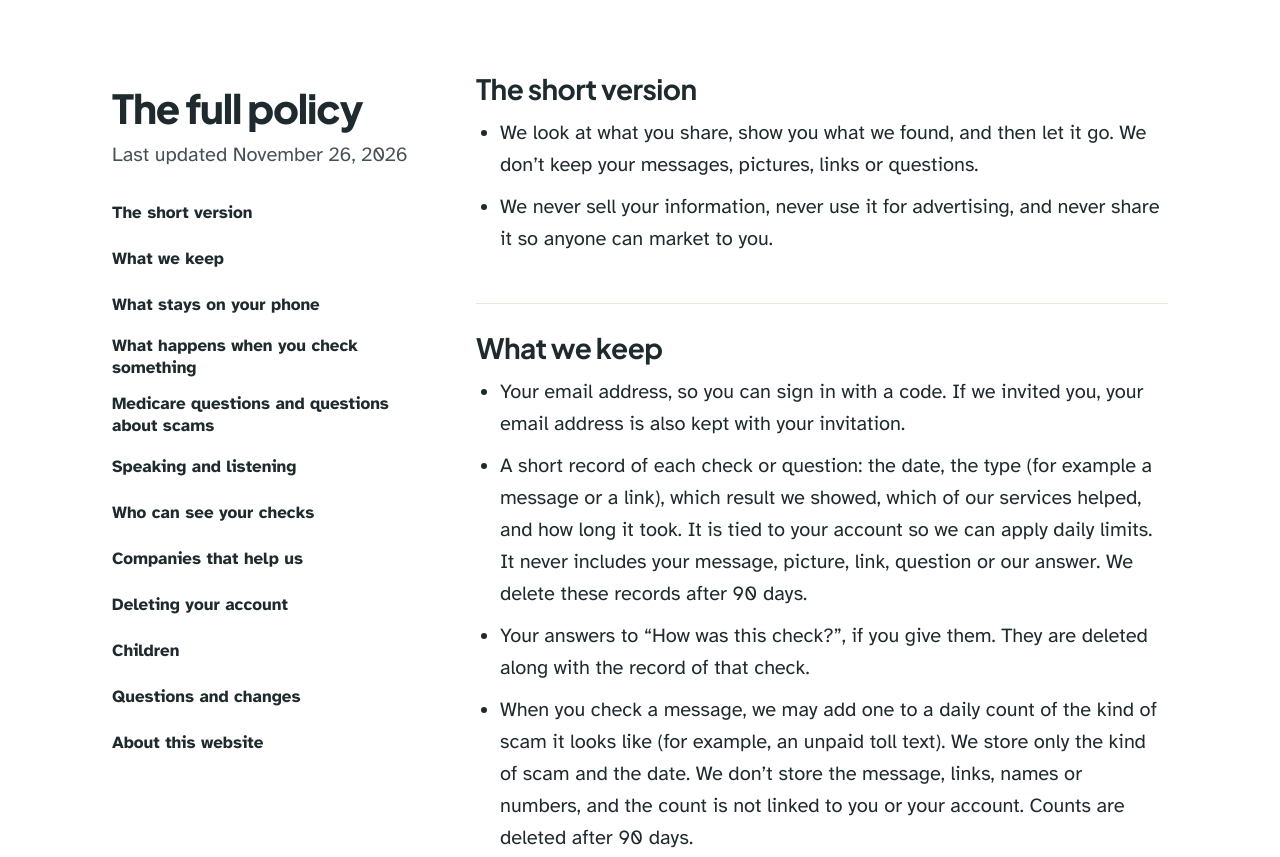
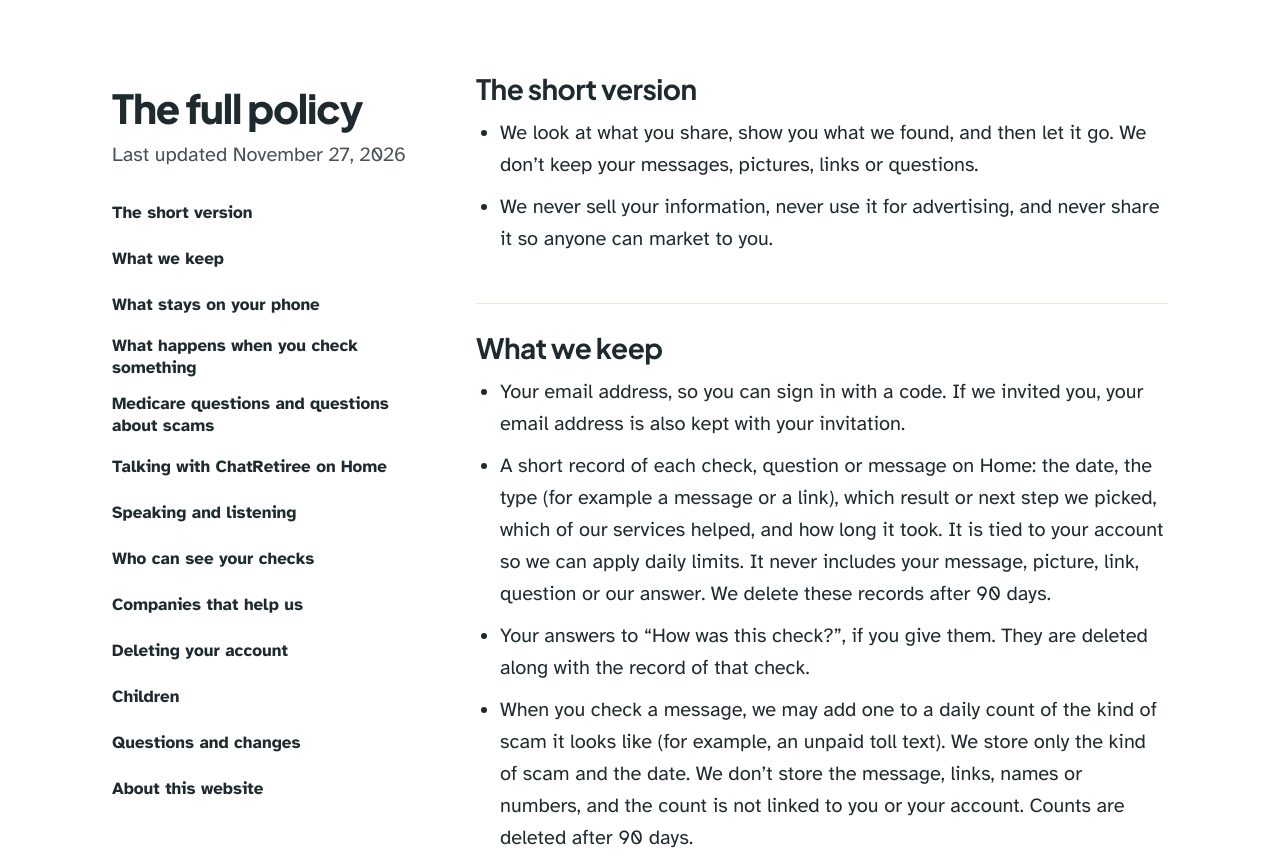
Before and after one commit to devchatretiree/chatretiree-website, a plain HTML site: page privacy/index.html in a window 1280 px wide. Shown: the part 1420-2277 px from the top of the page. Drawn offline with Linux system fonts and the light colour scheme.

Commit message:
Privacy page: add "Talking with ChatRetiree on Home" to match the app (#14)
Claude-Session: https://claude.ai/code/session_01E5z8CJ4avNgv9PHrpDxcne

Co-authored-by: Claude <noreply@anthropic.com>

```diff
--- a/privacy/index.html
+++ b/privacy/index.html
@@ -46,15 +46,15 @@
   <div class="wrap pv-full">
     <aside class="pv-toc">
       <h2 id="full-h">The full policy</h2>
-      <p class="pv-date">Last updated November 26, 2026</p>
-      <nav aria-label="Privacy policy sections"><ol><li><a href="#the-short-version">The short version</a></li><li><a href="#what-we-keep">What we keep</a></li><li><a href="#what-stays-on-your-phone">What stays on your phone</a></li><li><a href="#what-happens-when-you-check-something">What happens when you check something</a></li><li><a href="#medicare-questions-and-questions-about-scams">Medicare questions and questions about scams</a></li><li><a href="#speaking-and-listening">Speaking and listening</a></li><li><a href="#who-can-see-your-checks">Who can see your checks</a></li><li><a href="#companies-that-help-us">Companies that help us</a></li><li><a href="#deleting-your-account">Deleting your account</a></li><li><a href="#children">Children</a></li><li><a href="#questions-and-changes">Questions and changes</a></li><li><a href="#this-website">About this website</a></li></ol></nav>
+      <p class="pv-date">Last updated November 27, 2026</p>
+      <nav aria-label="Privacy policy sections"><ol><li><a href="#the-short-version">The short version</a></li><li><a href="#what-we-keep">What we keep</a></li><li><a href="#what-stays-on-your-phone">What stays on your phone</a></li><li><a href="#what-happens-when-you-check-something">What happens when you check something</a></li><li><a href="#medicare-questions-and-questions-about-scams">Medicare questions and questions about scams</a></li><li><a href="#talking-with-chatretiree-on-home">Talking with ChatRetiree on Home</a></li><li><a href="#speaking-and-listening">Speaking and listening</a></li><li><a href="#who-can-see-your-checks">Who can see your checks</a></li><li><a href="#companies-that-help-us">Companies that help us</a></li><li><a href="#deleting-your-account">Deleting your account</a></li><li><a href="#children">Children</a></li><li><a href="#questions-and-changes">Questions and changes</a></li><li><a href="#this-website">About this website</a></li></ol></nav>
     </aside>
     <div class="pv-body"><section class="pv-sec" id="the-short-version" aria-labelledby="the-short-version-h"><h3 id="the-short-version-h">The short version</h3><ul>
 <li>We look at what you share, show you what we found, and then let it go. We don’t keep your messages, pictures, links or questions.</li>
 <li>We never sell your information, never use it for advertising, and never share it so anyone can market to you.</li>
 </ul></section><section class="pv-sec" id="what-we-keep" aria-labelledby="what-we-keep-h"><h3 id="what-we-keep-h">What we keep</h3><ul>
 <li>Your email address, so you can sign in with a code. If we invited you, your email address is also kept with your invitation.</li>
-<li>A short record of each check or question: the date, the type (for example a message or a link), which result we showed, which of our services helped, and how long it took. It is tied to your account so we can apply daily limits. It never includes your message, picture, link, question or our answer. We delete these records after 90 days.</li>
+<li>A short record of each check, question or message on Home: the date, the type (for example a message or a link), which result or next step we picked, which of our services helped, and how long it took. It is tied to your account so we can apply daily limits. It never includes your message, picture, link, question or our answer. We delete these records after 90 days.</li>
 <li>Your answers to “How was this check?”, if you give them. They are deleted along with the record of that check.</li>
 <li>When you check a message, we may add one to a daily count of the kind of scam it looks like (for example, an unpaid toll text). We store only the kind of scam and the date. We don’t store the message, links, names or numbers, and the count is not linked to you or your account. Counts are deleted after 90 days.</li>
 <li>When you open some parts of the app (like Scams going around or Get help after a scam), tap a next step, or use a text size or light or dark setting, we add one to a daily count for that choice. We store only the date, the choice (from a fixed list) and the number, never who it was. Your settings are counted at most once a day. Counts are deleted after 90 days.</li>
@@ -73,6 +73,9 @@
 </ul></section><section class="pv-sec" id="medicare-questions-and-questions-about-scams" aria-labelledby="medicare-questions-and-questions-about-scams-h"><h3 id="medicare-questions-and-questions-about-scams-h">Medicare questions and questions about scams</h3><ul>
 <li>We hide private details in your question the same way. Then we find the matching parts of official Medicare guides, or of official alerts from the FTC, the FBI and the Office of Inspector General at the U.S. Department of Health and Human Services. The AI service explains them in plain words.</li>
 <li>Your question and our answer are not stored. We keep only the short record described above.</li>
+</ul></section><section class="pv-sec" id="talking-with-chatretiree-on-home" aria-labelledby="talking-with-chatretiree-on-home-h"><h3 id="talking-with-chatretiree-on-home-h">Talking with ChatRetiree on Home</h3><ul>
+<li>When you write to ChatRetiree on Home, we hide private details first, the same way. Then the last few messages of your conversation go to the same AI service, which works out what you need and writes a short reply, like a question back to you. It doesn’t answer from its own knowledge: answers still come from the scam check, official guides, official alerts and official help pages.</li>
+<li>The conversation stays only in the app’s memory on your phone. It’s cleared when you close the app, sign out, or tap the ChatRetiree logo on Home. We don’t store it.</li>
 </ul></section><section class="pv-sec" id="speaking-and-listening" aria-labelledby="speaking-and-listening-h"><h3 id="speaking-and-listening-h">Speaking and listening</h3><ul>
 <li>If you tap Speak, your phone’s own speech service (Apple’s or Google’s), or your web browser’s, turns your voice into words. Some phones do this on the phone itself. Others send the sound to Apple or Google to do it, under their own privacy terms. We never receive the recording, only the words you choose to check.</li>
 <li>Read aloud uses your phone’s own voice. Nothing is sent anywhere.</li>
```
Also changed, not shown: tools/privacy-source.html (+7 -2 lines).
